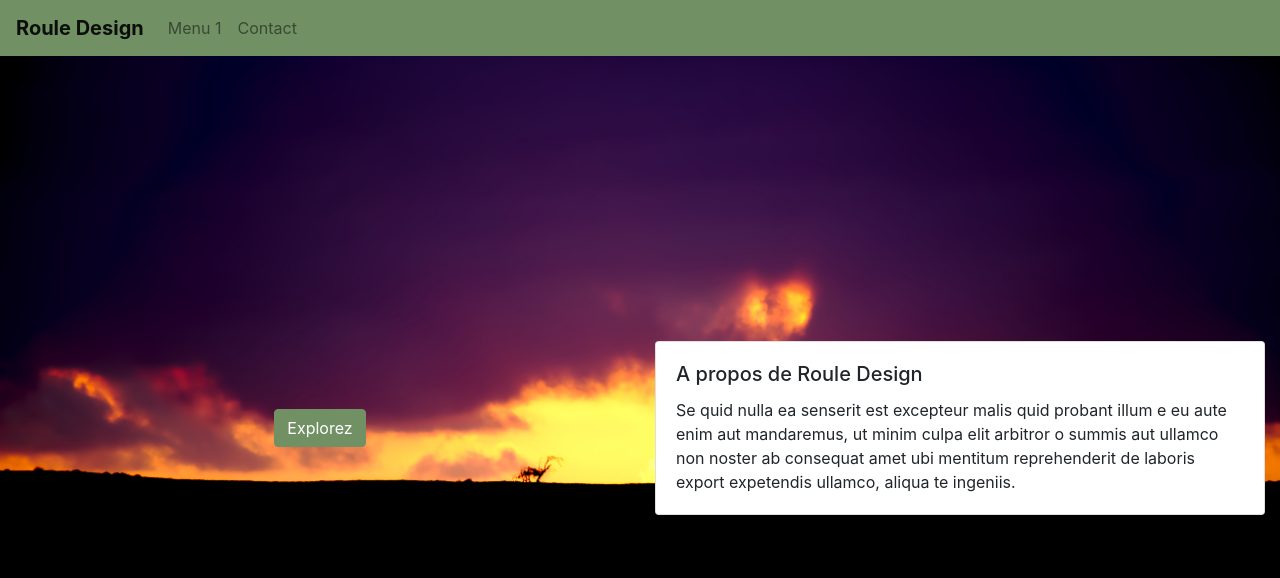
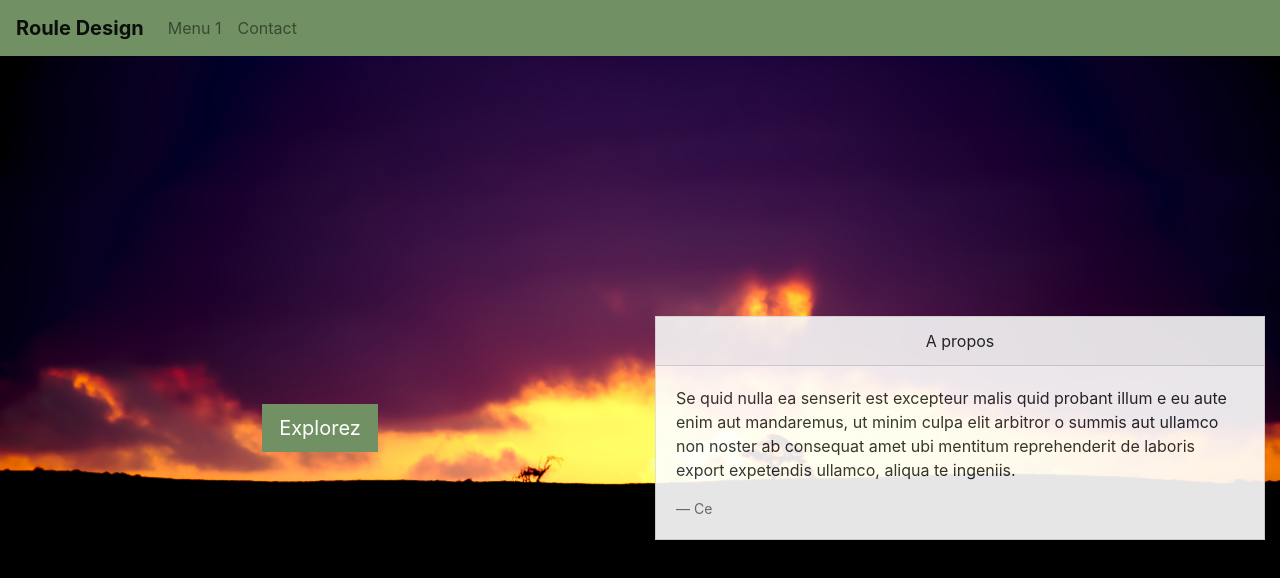
Before and after one commit to fefc/roule-design, a React (Create React App) app: page / in a window 1280 px wide. Shown: the top 578 px of the page. Built offline with nearby package versions, Linux system fonts and the light colour scheme.

Commit message:
Better home design.

```diff
--- a/src/assets/scss/style.scss
+++ b/src/assets/scss/style.scss
@@ -17,5 +17,18 @@ div.noMargin {
     margin-right: 0;
 }
 
+a.btn {
+  border-radius: 0;
+}
+
+div.card {
+  opacity: 0.9;
+  border-radius: 0;
+
+  div.card-header {
+    text-align: center !important;
+  }
+}
+
 // Import Bootstrap and its default variables
 @import '~bootstrap/scss/bootstrap.scss';
--- a/src/pages/home.tsx
+++ b/src/pages/home.tsx
@@ -7,36 +7,26 @@ const HomePage = () => {
 
   return (
     <>
-      <style type="text/css">
-      {`
-        .my-row {
-          height: 100%;
-        }
-
-        .my-col {
-          display: flex;
-          justify-content: center;
-          align-items: center;
-        }
-      `}
-      </style>
       <Container fluid style={{height: '100%', backgroundImage: `url(${background})`, backgroundPosition: 'center', backgroundSize: 'cover'}}>
-        <Row className="my-row">
-          <Col className="my-col">
-            <Button variant="primary" as={Link} to={'/categories'}>Explorez</Button>
-          </Col>
-          <Col className="my-col">
+        <Row style={{height: '100%'}}>
+          <Col className="d-flex justify-content-center align-items-center" lg={6} md={{ order: 2 }}>
             <Card>
+              <Card.Header>A propos</Card.Header>
               <Card.Body>
-                <Card.Title>A propos de Roule Design</Card.Title>
-                <Card.Text>
-                Se quid nulla ea senserit est excepteur malis quid probant illum e eu aute enim
-                aut mandaremus, ut minim culpa elit arbitror o summis aut ullamco non noster ab
-                consequat amet ubi mentitum reprehenderit de laboris export expetendis ullamco,
-                aliqua te ingeniis.
-                </Card.Text>
+                  <p>
+                    Se quid nulla ea senserit est excepteur malis quid probant illum e eu aute enim
+                    aut mandaremus, ut minim culpa elit arbitror o summis aut ullamco non noster ab
+                    consequat amet ubi mentitum reprehenderit de laboris export expetendis ullamco,
+                    aliqua te ingeniis.
+                  </p>
+                  <footer className="blockquote-footer">
+                    Ce
+                  </footer>
               </Card.Body>
             </Card>
+          </Col>
+          <Col className="d-flex justify-content-center align-items-center" lg={6} md={{ order: 1 }}>
+            <Button variant="primary" size="lg" as={Link} to={'/categories'}>Explorez</Button>
           </Col>
         </Row>
       </Container>
```
